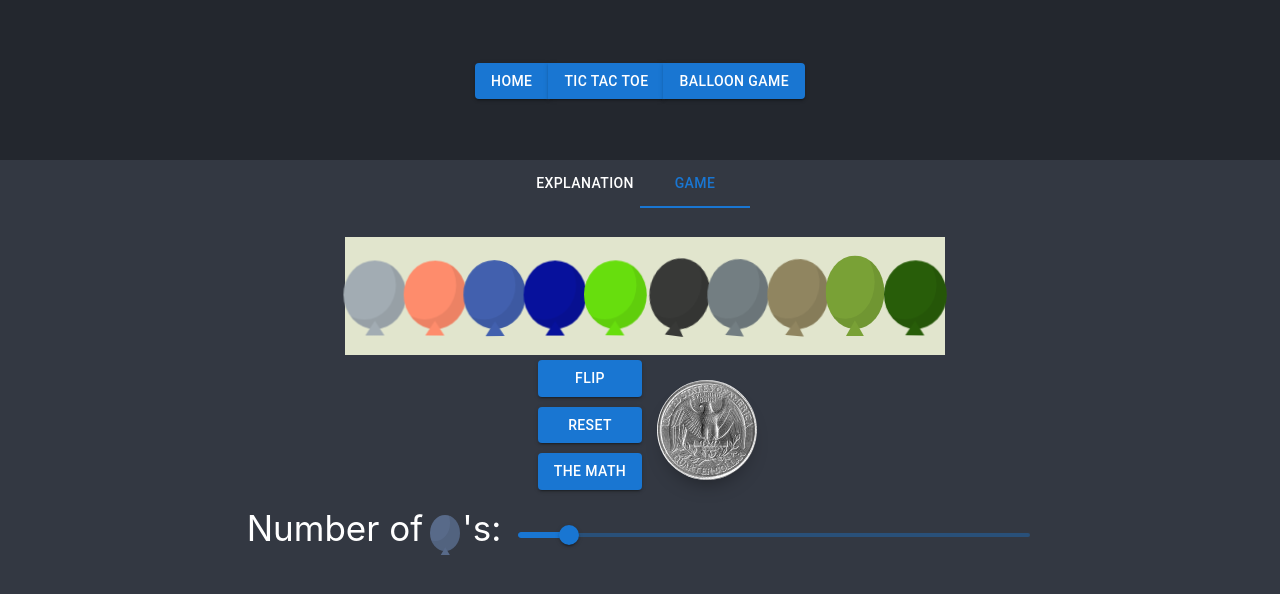
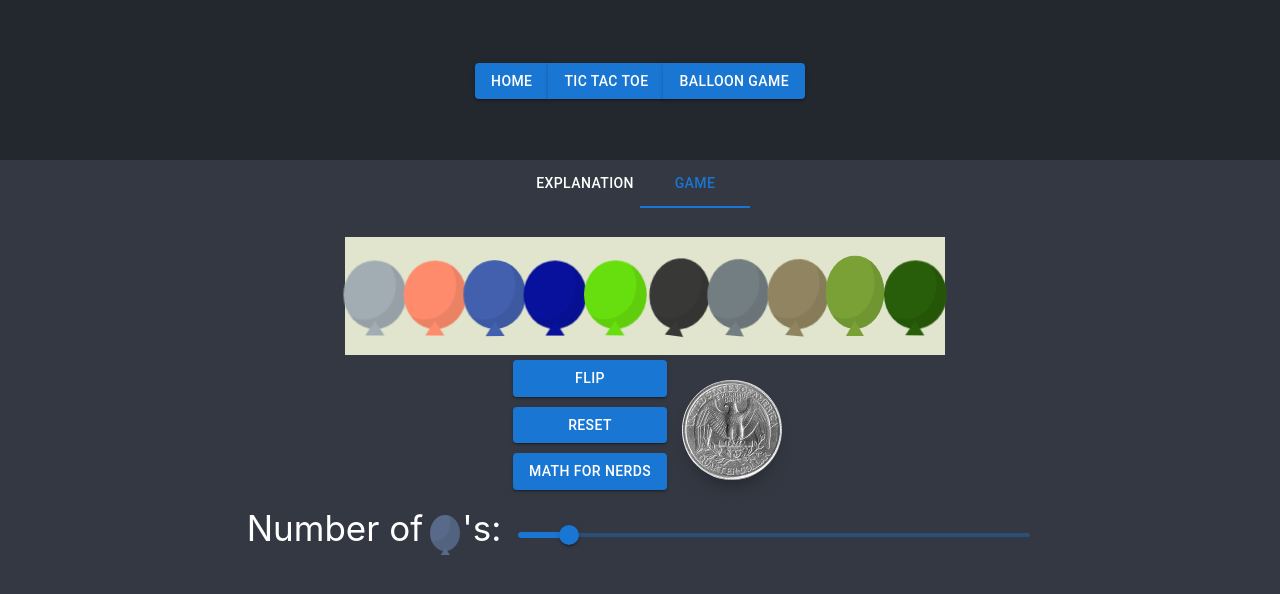
Before and after one commit to TheJD-droid/TheJD.github.io, a React (Create React App) app in the folder my_website/: page /BalloonPage in a window 1280 px wide. Both pictures are taken after a click on the tab "GAME". Shown: the top 594 px of the page. Built offline with nearby package versions, Linux system fonts and the light colour scheme.

Commit message:
Math for Nerds
Math for Nerds

```diff
--- a/my_website/src/pages/BalloonPage.js
+++ b/my_website/src/pages/BalloonPage.js
@@ -388,7 +388,7 @@ export default function BalloonPage() {
 
                                 }}>Reset</Button>
                                 </ThemeProvider>
-                                <Button variant='contained' style={{margin: '5px'}} href={Pdf} target="_blank">The Math</Button>
+                                <Button variant='contained' style={{margin: '5px'}} href={Pdf} target="_blank">Math for Nerds</Button>
 
                             </Grid>
                         </Grid>
```
